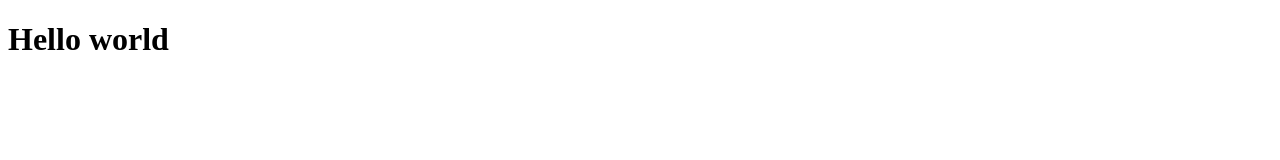
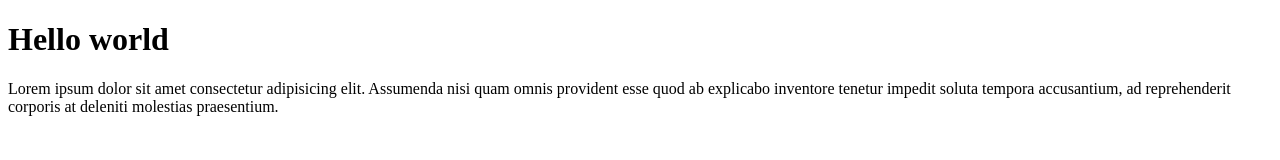
Before and after one commit to skidan007/alx_project, a plain HTML site: page index.html in a window 1280 px wide. Drawn offline with Linux system fonts and the light colour scheme.

Commit message:
added paragraph

```diff
--- a/index.html
+++ b/index.html
@@ -7,6 +7,7 @@
 </head>
 <body>
     <h1>Hello world</h1>
+    <p>Lorem ipsum dolor sit amet consectetur adipisicing elit. Assumenda nisi quam omnis provident esse quod ab explicabo inventore tenetur impedit soluta tempora accusantium, ad reprehenderit corporis at deleniti molestias praesentium.</p>
 
 </body>
 </html>
```
